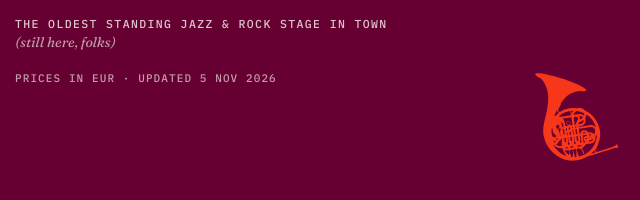
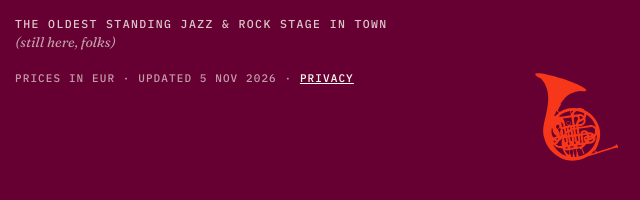
Before and after one commit to swingsofia95/swing-menu, a plain HTML site: page index.html in a window 1280 px wide. Shown: the part 5613-5813 px from the top of the page, 325-965 px from the left. Drawn offline with nearby package versions, Linux system fonts and the light colour scheme; a web font is replaced by a local one.

Commit message:
Load the shared tracking script from swingsofia.com; add Privacy link
Inert until the Pixel / GA4 IDs are set in swing-site/assets/tracking.js.

Co-Authored-By: Claude Fable 5.1 <noreply@anthropic.com>
Claude-Session: https://claude.ai/code/session_014caKxhhsKNwhK1Qa1qo7BS

```diff
--- a/index.html
+++ b/index.html
@@ -167,13 +167,14 @@ footer .horn{align-self:flex-end;height:96px;width:auto;transform:rotate(-8deg);
       <span class="eyebrow" id="tagline-2"></span>
       <span class="sub" id="tagline-sub-2"></span>
     </div>
-    <div class="meta">Prices in EUR · updated <span id="updated"></span></div>
+    <div class="meta">Prices in EUR · updated <span id="updated"></span> · <a href="https://swingsofia.com/privacy.html">Privacy</a></div>
     <img class="horn" src="assets/horn.svg" alt="" aria-hidden="true">
   </footer>
 
 </div>
 
 <script src="menu.js"></script>
+<script src="https://swingsofia.com/assets/tracking.js" defer></script>
 <script>
 (function(){
   var esc=function(s){return String(s).replace(/[&<>"]/g,function(c){return{'&':'&amp;','<':'&lt;','>':'&gt;','"':'&quot;'}[c];});};
```
